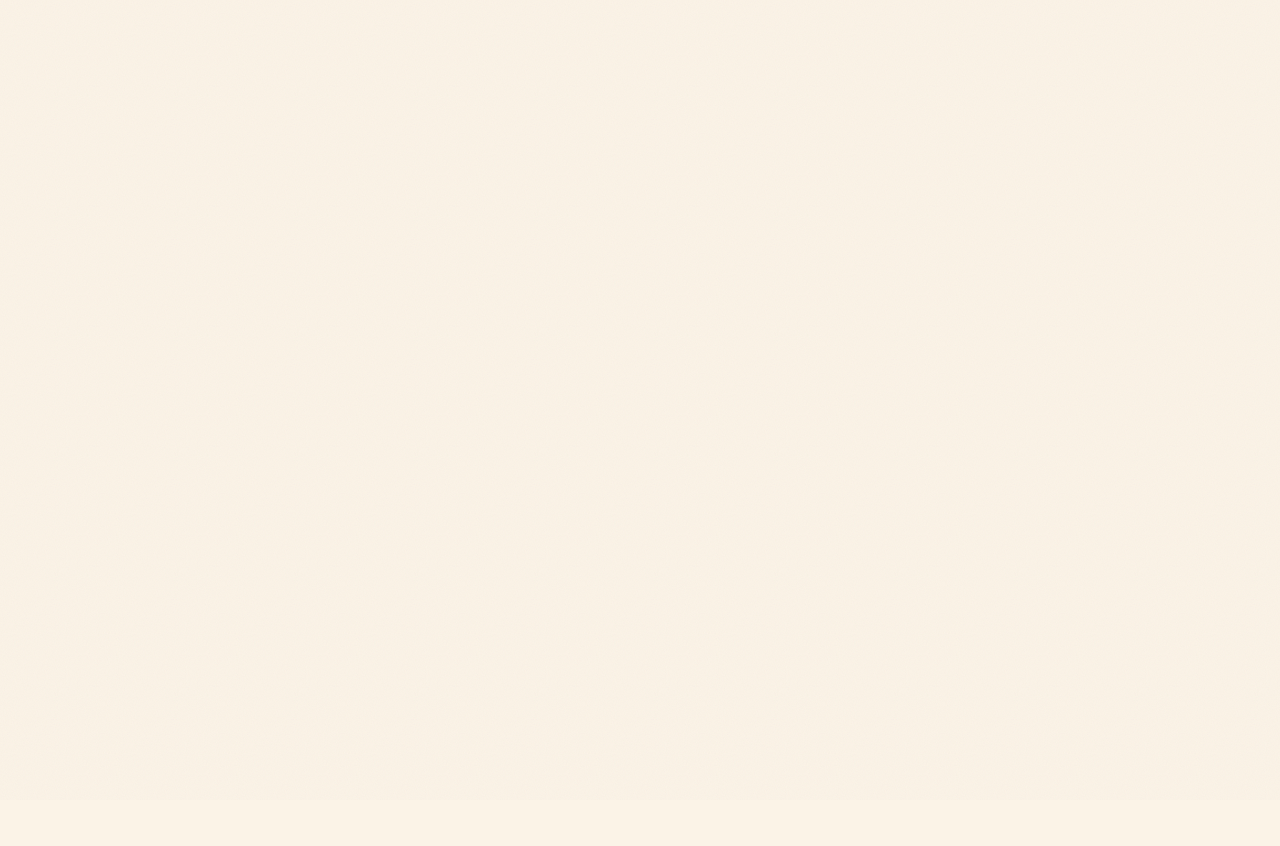
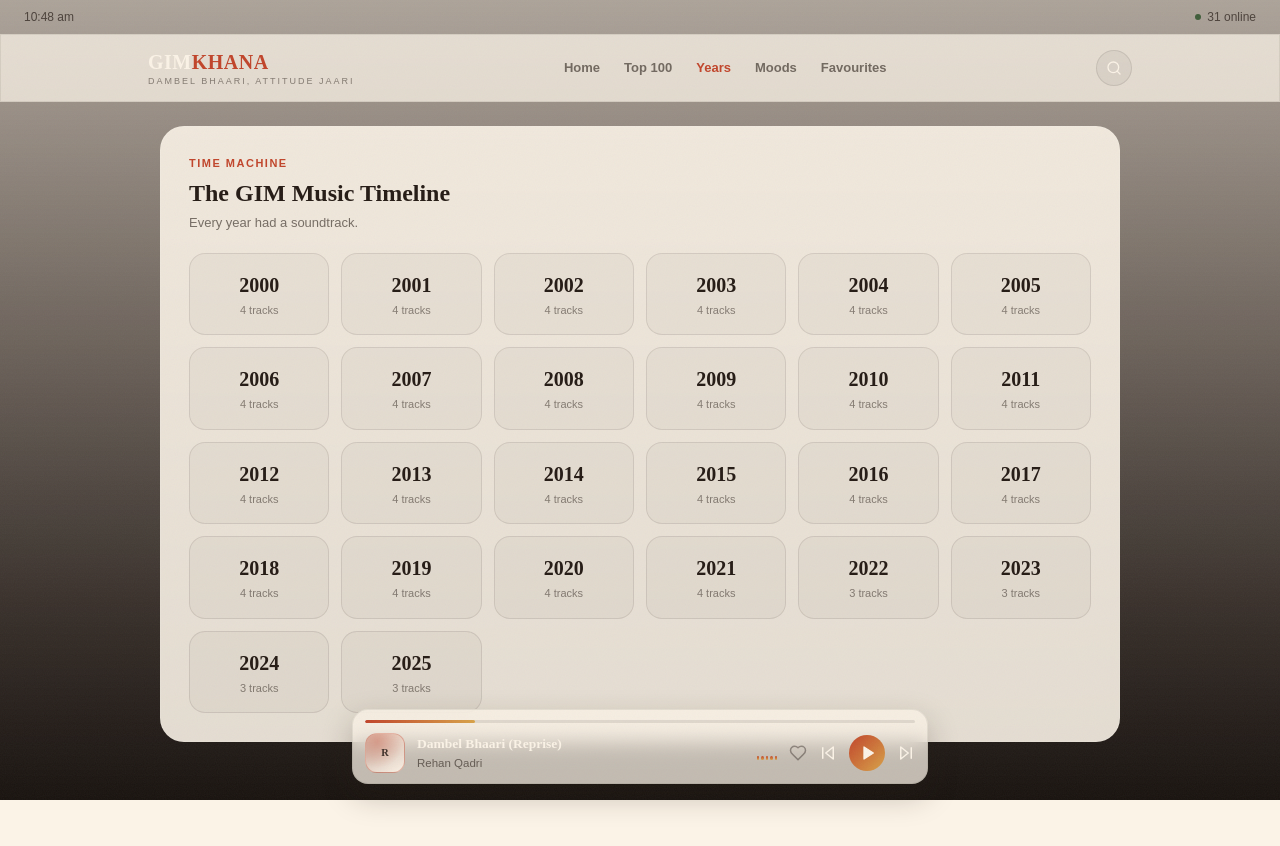
Before and after one commit to RAWBAZZ/gimkhana, a Next.js app: page /years in a window 1280 px wide. Before the commit this address had no page. Shown: the top 846 px of the page. Before the commit the page ends 800 px from the top, so only its background shows below. Built offline with nearby package versions, Linux system fonts and the light colour scheme.

Commit message:
Update page.tsx

```diff
--- a/app/years/page.tsx
+++ b/app/years/page.tsx
@@ -1,56 +1,41 @@
-import { YEARS, songsByYear, categoryMeta } from "@/data/music";
-import SongRow from "@/components/SongRow";
 import Link from "next/link";
-import { notFound } from "next/navigation";
+import { YEARS, songsByYear } from "@/data/music";
 
-export function generateStaticParams() {
-  return YEARS.map((y) => ({ year: String(y) }));
-}
-
-export default function YearPage({ params }: { params: { year: string } }) {
-  const year = Number(params.year);
-  if (!YEARS.includes(year)) notFound();
-
-  const songs = songsByYear(year);
-  const genreCounts: Record<string, number> = {};
-  songs.forEach((s) => {
-    genreCounts[s.category] = (genreCounts[s.category] || 0) + 1;
-  });
-
+export default function YearsIndexPage() {
   return (
     <div className="px-5 md:px-8 pt-6 pb-6">
       <div className="surface rounded-3xl p-5 md:p-7 text-ink">
-      <div className="flex gap-2 overflow-x-auto pb-4">
+
+        <div className="text-[11px] text-clay font-bold tracking-[1.5px] mb-1">
+          TIME MACHINE
+        </div>
+
+        <div className="font-display font-bold text-[24px]">
+          The GIM Music Timeline
+        </div>
+
+        <div className="text-ink/60 text-[13px] mt-0.5 mb-5">
+          Every year had a soundtrack.
+        </div>
+
+        <div className="grid grid-cols-3 md:grid-cols-6 gap-3">
           {YEARS.map((y) => (
             <Link
               key={y}
               href={`/years/${y}`}
-            className={`flex-shrink-0 px-4 py-2 rounded-full text-[13px] font-bold border ${
-              y === year ? "text-paper border-transparent" : "border-ink/10 bg-ink/5"
-            }`}
-            style={y === year ? { background: "linear-gradient(135deg,#C1442A,#D8A248)" } : {}}
+              className="rounded-2xl border border-ink/10 bg-ink/[0.03] p-4 text-center hover:-translate-y-0.5 transition-transform"
             >
+              <div className="font-display font-bold text-[20px]">
                 {y}
+              </div>
+
+              <div className="text-[11px] text-ink/50 mt-0.5">
+                {songsByYear(y).length} tracks
+              </div>
             </Link>
           ))}
         </div>
 
-      <div className="font-display font-bold text-[20px]">GIM MUSIC — {year}</div>
-      <div className="text-ink/60 text-[12.5px] mb-3">{songs.length} tracks from this era</div>
-
-      <div className="flex flex-wrap gap-1.5 mb-5">
-        {Object.entries(genreCounts).map(([cat, count]) => (
-          <span key={cat} className="text-[11px] px-2.5 py-1 rounded-full bg-ink/5 border border-ink/10 font-bold">
-            {categoryMeta(cat as any).name} · {count}
-          </span>
-        ))}
-      </div>
-
-      <div className="space-y-0.5 pb-2">
-        {songs.map((s) => (
-          <SongRow key={s.rank} song={s} rank={s.rank} />
-        ))}
-      </div>
       </div>
     </div>
   );
```
Lines whose indentation alone changed are shown as unchanged.
